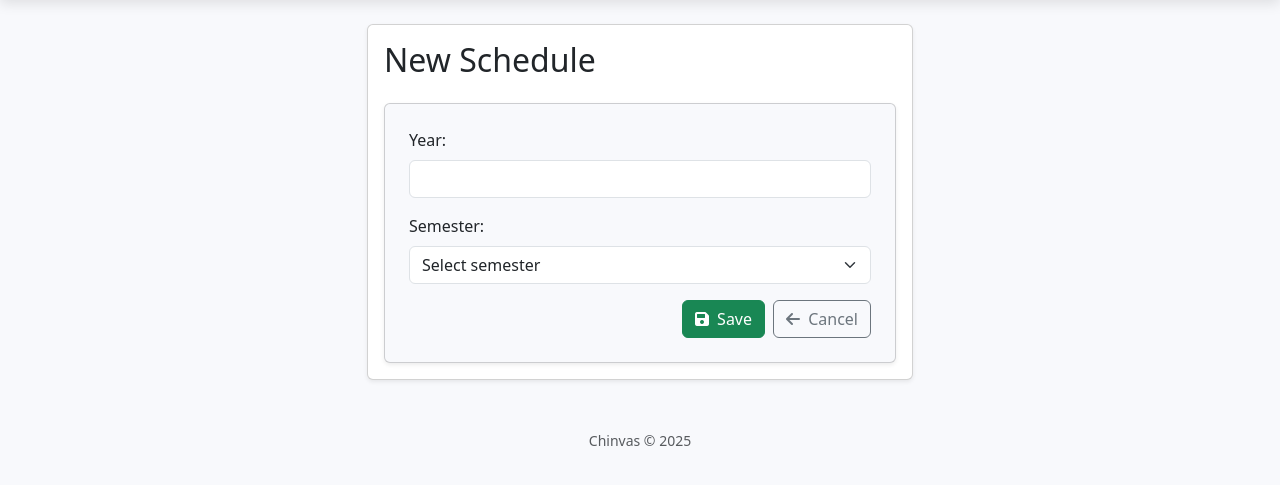
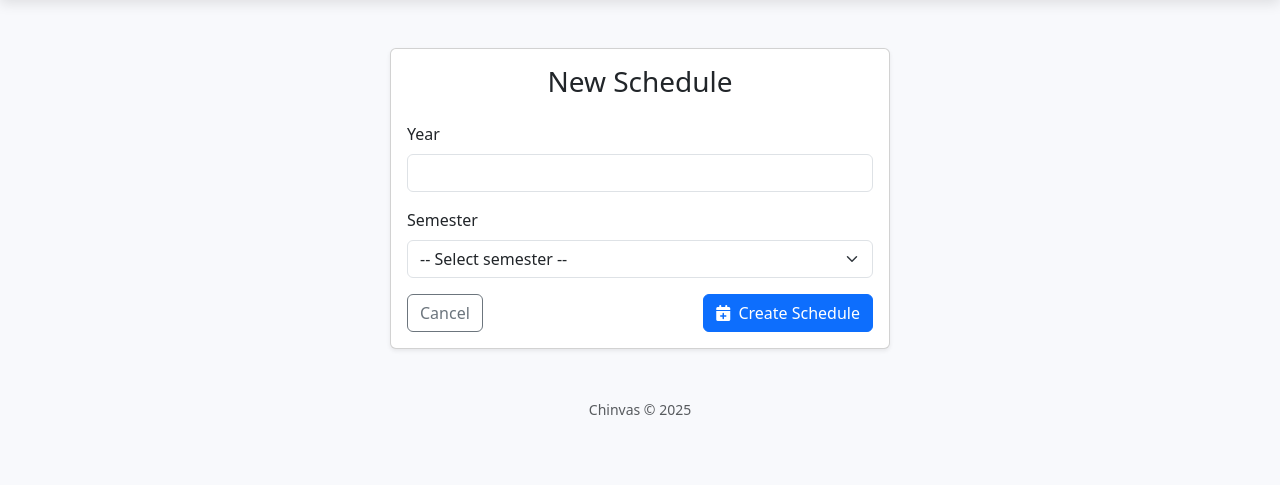
Before and after one commit to BorjaManterola/chinvas, a Flask app: page /schedules/form in a window 1280 px wide. Shown: the part 78-563 px from the top of the page. Run offline with Flask 3, Linux system fonts and the light colour scheme; parts of the project's set-up code (start-up, migrations or seed data) failed here and were passed over.

Commit message:
schedules

```diff
--- a/app/models/class_.py
+++ b/app/models/class_.py
@@ -7,7 +7,10 @@ class Class(db.Model):
     section_id = db.Column(db.Integer, db.ForeignKey('sections.id', ondelete='CASCADE'), nullable=False)
     classroom_id = db.Column(db.Integer, db.ForeignKey('classroom.id', ondelete='CASCADE'), nullable=False)
     schedule_id = db.Column(db.Integer, db.ForeignKey('schedule.id', ondelete='CASCADE'), nullable=False)
-    day_of_week = db.Column(db.Enum('Lunes', 'Martes', 'Miércoles', 'Jueves', 'Viernes', name='days_of_week'), nullable=False)
+    day_of_week = db.Column(db.Enum('Monday', 'Tuesday', 'Wednesday', 'Thursday', 'Friday', name='days_of_week'),nullable=False)
     start_time = db.Column(db.Time, nullable=False)
     end_time = db.Column(db.Time, nullable=False)
     created_at = db.Column(db.DateTime, server_default=db.func.now())
+
+    section = db.relationship("Section", backref="classes")
+    classroom = db.relationship("Classroom", backref="classes")
--- a/app/models/section.py
+++ b/app/models/section.py
@@ -10,6 +10,7 @@ class Section(db.Model):
 
     assessments = db.relationship('Assessment', backref='section', lazy=True)
     student_situations = db.relationship('StudentSituation', backref='section', lazy=True)
+    teacher = db.relationship("Teacher", backref="sections")
 
     def calculatePercentageSumAssessments(self):
         total_percentage = 0
@@ -23,3 +24,7 @@ class Section(db.Model):
             if total_percentage != 100:
                 return False
         return True
+
+    @property
+    def students(self):
+        return [ss.student for ss in self.student_situations]
--- a/app/routes/schedule_routes.py
+++ b/app/routes/schedule_routes.py
@@ -1,6 +1,11 @@
 from flask import Blueprint, request, jsonify, render_template, redirect, url_for, flash
 from app.models.schedule import Schedule
+from app.models.class_ import Class
 from app import db
+from app.models.section import Section
+from app.models.period import Period
+from app.models.course import Course
+from app.models.classroom import Classroom
 
 schedule_bp = Blueprint('schedule_routes', __name__, url_prefix='/schedules')
 
@@ -12,14 +17,14 @@ def new_schedule_form():
 def create_schedule():
     if request.is_json:
         data = request.get_json()
-        year = data.get('year')
-        semester = data.get('semester')
+        year = data.get("year")
+        semester = data.get("semester")
     else:
-        year = request.form.get('year')
-        semester = request.form.get('semester')
+        year = request.form.get("year")
+        semester = request.form.get("semester")
 
     if not year or not semester:
-        flash("All fields are required.", "danger")
+        flash("Year and semester are required.", "danger")
         return render_template("schedules/form.html", schedule=None)
 
     try:
@@ -28,15 +33,39 @@ def create_schedule():
         flash("Year must be a number.", "danger")
         return render_template("schedules/form.html", schedule=None)
 
+    existing = Schedule.query.filter_by(year=year, semester=semester).first()
+    if existing:
+        flash(f"A schedule for year {year} and semester '{semester}' already exists.", "danger")
+        return render_template("schedules/form.html", schedule=None)
+
     schedule = Schedule(year=year, semester=semester)
     db.session.add(schedule)
-    db.session.commit()
+    db.session.flush()
 
-    if request.is_json:
-        return jsonify({'message': 'Schedule created', 'id': schedule.id}), 201
+    result = schedule.generate_schedule()
 
-    return redirect(url_for('schedule_routes.get_schedules'))
+    if not result["unassigned_sections"]:
+        for c in result["classes_to_create"]:
+            new_class = Class(
+                section_id=c["section_id"],
+                day_of_week=c["day_of_week"],
+                start_time=c["start_time"],
+                end_time=c["end_time"],
+                classroom_id=c["classroom_id"],
+                schedule_id=c["schedule_id"]
+            )
+            db.session.add(new_class)
 
+        db.session.commit()
+        flash("Schedule and all classes created successfully!", "success")
+        return redirect(url_for("schedule_routes.get_schedules"))
+    else:
+        db.session.rollback()
+        msg = ["⚠ Could not generate schedule due to conflicts:"]
+        for s in result["unassigned_sections"]:
+            msg.append(f"Section {s['section_id']}: {s['reason']}")
+        flash("<br>".join(msg), "danger")
+        return render_template("schedules/form.html", schedule=None)
 
 @schedule_bp.route('/', methods=['GET'])
 def get_schedules():
@@ -50,7 +79,24 @@ def get_schedules():
 @schedule_bp.route('/<int:id>', methods=['GET'])
 def show_schedule(id):
     schedule = Schedule.query.get_or_404(id)
-    return render_template('schedules/show.html', schedule=schedule)
+
+    classes = db.session.query(Class).\
+        join(Section, Class.section_id == Section.id).\
+        join(Period, Section.period_id == Period.id).\
+        join(Course, Period.course_id == Course.id).\
+        join(Classroom, Class.classroom_id == Classroom.id).\
+        filter(Class.schedule_id == id).\
+        add_columns(
+            Class.id.label("class_id"),
+            Course.name.label("course_name"),
+            Section.id.label("section_id"),
+            Classroom.name.label("classroom_name"),
+            Class.day_of_week,
+            Class.start_time,
+            Class.end_time
+        ).all()
+
+    return render_template("schedules/show.html", schedule=schedule, classes=classes)
 
 @schedule_bp.route('/<int:id>/form', methods=['GET'])
 def edit_schedule_form(id):
--- a/app/templates/schedules/form.html
+++ b/app/templates/schedules/form.html
@@ -1,37 +1,44 @@
 {% extends "base.html" %}
 
 {% block content %}
-<div class="container">
-    <div class="card mt-4 shadow-sm col-md-6 mx-auto">
+<div class="container mt-5">
+    <div class="card shadow-sm mx-auto" style="max-width: 500px;">
         <div class="card-body">
-            <h2 class="mb-4">{{ 'Edit Schedule' if schedule else 'New Schedule' }}</h2>
+            <h3 class="mb-4 text-center">New Schedule</h3>
 
-            <form method="POST"
-                  action="{{ url_for('schedule_routes.update_schedule', id=schedule.id) if schedule else url_for('schedule_routes.create_schedule') }}"
-                  class="card p-4 shadow-sm bg-light">
+            {% with messages = get_flashed_messages(with_categories=true) %}
+              {% if messages %}
+                {% for category, message in messages %}
+                  <div class="alert alert-{{ category }} d-flex align-items-center" role="alert">
+                    <i class="fas fa-exclamation-triangle me-2"></i>
+                    <div>{{ message }}</div>
+                  </div>
+                {% endfor %}
+              {% endif %}
+            {% endwith %}
 
+            <form method="POST" action="{{ url_for('schedule_routes.create_schedule') }}">
                 <div class="mb-3">
-                    <label for="year" class="form-label">Year:</label>
-                    <input type="number" class="form-control" id="year" name="year" min="2000" max="2100"
-                           value="{{ schedule.year if schedule else '' }}" required>
+                    <label for="year" class="form-label">Year</label>
+                    <input type="number" name="year" id="year" class="form-control" min="2020" max="2100" required>
                 </div>
 
                 <div class="mb-3">
-                    <label for="semester" class="form-label">Semester:</label>
-                    <select class="form-select" id="semester" name="semester" required>
-                        <option value="" disabled {{ not schedule.semester and 'selected' or '' }}>Select semester</option>
-                        <option value="1" {{ schedule.semester == '1' and 'selected' or '' }}>1</option>
-                        <option value="2" {{ schedule.semester == '2' and 'selected' or '' }}>2</option>
+                    <label for="semester" class="form-label">Semester</label>
+                    <select name="semester" id="semester" class="form-select" required>
+                        <option value="">-- Select semester --</option>
+                        <option value="1">1</option>
+                        <option value="2">2</option>
                     </select>
                 </div>
 
-                <div class="d-flex justify-content-end">
-                    <button type="submit" class="btn btn-success">
-                        <i class="fas fa-save me-1"></i> {{ 'Update' if schedule else 'Save' }}
+                <div class="d-flex justify-content-between">
+                    <a href="{{ url_for('schedule_routes.get_schedules') }}" class="btn btn-outline-secondary">
+                        Cancel
+                    </a>
+                    <button type="submit" class="btn btn-primary">
+                        <i class="fas fa-calendar-plus me-1"></i> Create Schedule
                     </button>
-                    <a href="{{ url_for('schedule_routes.get_schedules') }}" class="btn btn-outline-secondary ms-2">
-                        <i class="fas fa-arrow-left me-1"></i> Cancel
-                    </a>
                 </div>
             </form>
         </div>
--- a/db/init_db.sql
+++ b/db/init_db.sql
@@ -63,7 +63,7 @@ CREATE TABLE class (
     section_id INT NOT NULL,
     classroom_id INT NOT NULL,
     schedule_id INT NOT NULL,
-    day_of_week ENUM('Lunes', 'Martes', 'Miércoles', 'Jueves', 'Viernes') NOT NULL,
+    day_of_week ENUM('Monday', 'Tuesday', 'Wednesday', 'Thursday', 'Friday') NOT NULL,
     start_time TIME NOT NULL,
     end_time TIME NOT NULL,
     created_at TIMESTAMP DEFAULT CURRENT_TIMESTAMP,
```
Also changed, not shown: app/models/schedule.py (+108 -1 lines), app/templates/schedules/show.html (+3 -4 lines).
